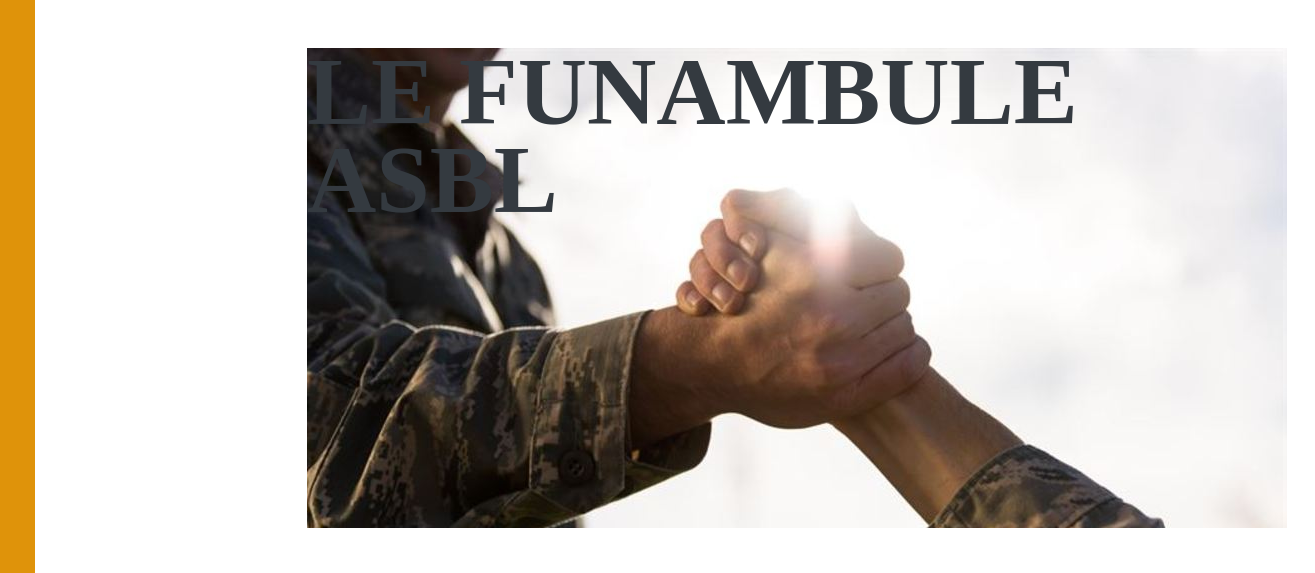
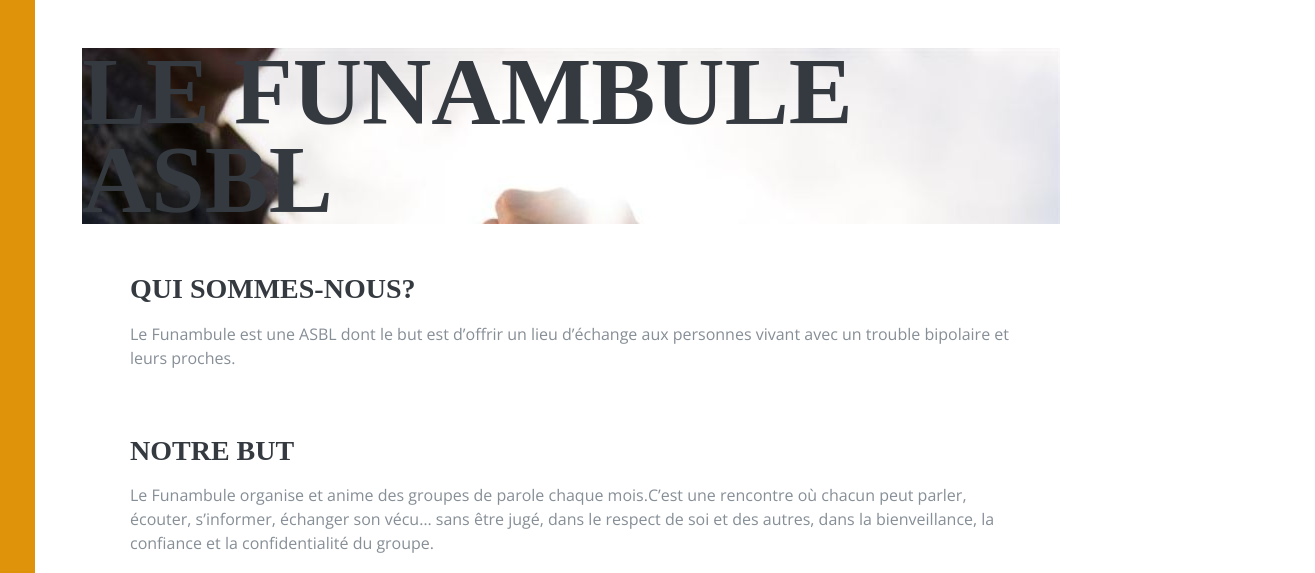
Before and after one commit to Adridor/becode-AHOD, a plain HTML site: page index.html in a window 1280 px wide. Shown: the top 573 px of the page, 1315 px wide, since content can reach past the window. Drawn offline with nearby package versions, Linux system fonts and the light colour scheme; a web font is replaced by a local one.

Commit message:
fix overview

```diff
--- a/css/resume.css
+++ b/css/resume.css
@@ -41,8 +41,7 @@
   background-image: url("../images/hands.jpeg");
   background-repeat: no-repeat;
   width: 100%;
-  height: 60vh;
-  margin-left: 30vh;
+  margin: 0;
 }
 
 .email{
--- a/index.html
+++ b/index.html
@@ -55,7 +55,7 @@
       </div>
     </nav>
 
-    <div class="container-fluid p-0">
+    <div class="container-fluid">
 
       <section class="resume-section d-flex d-column" id="about">
         <div class="my-auto">
```
